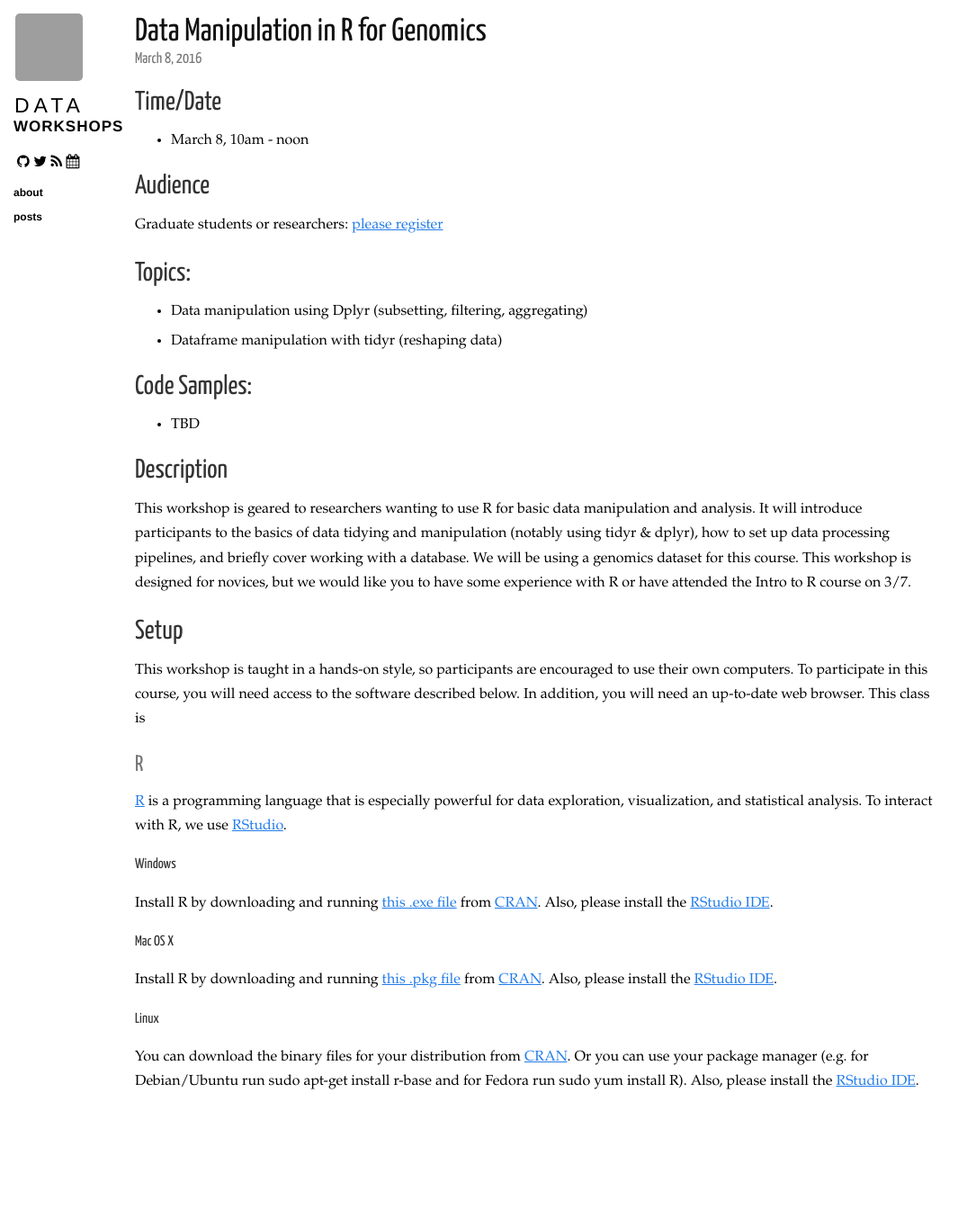
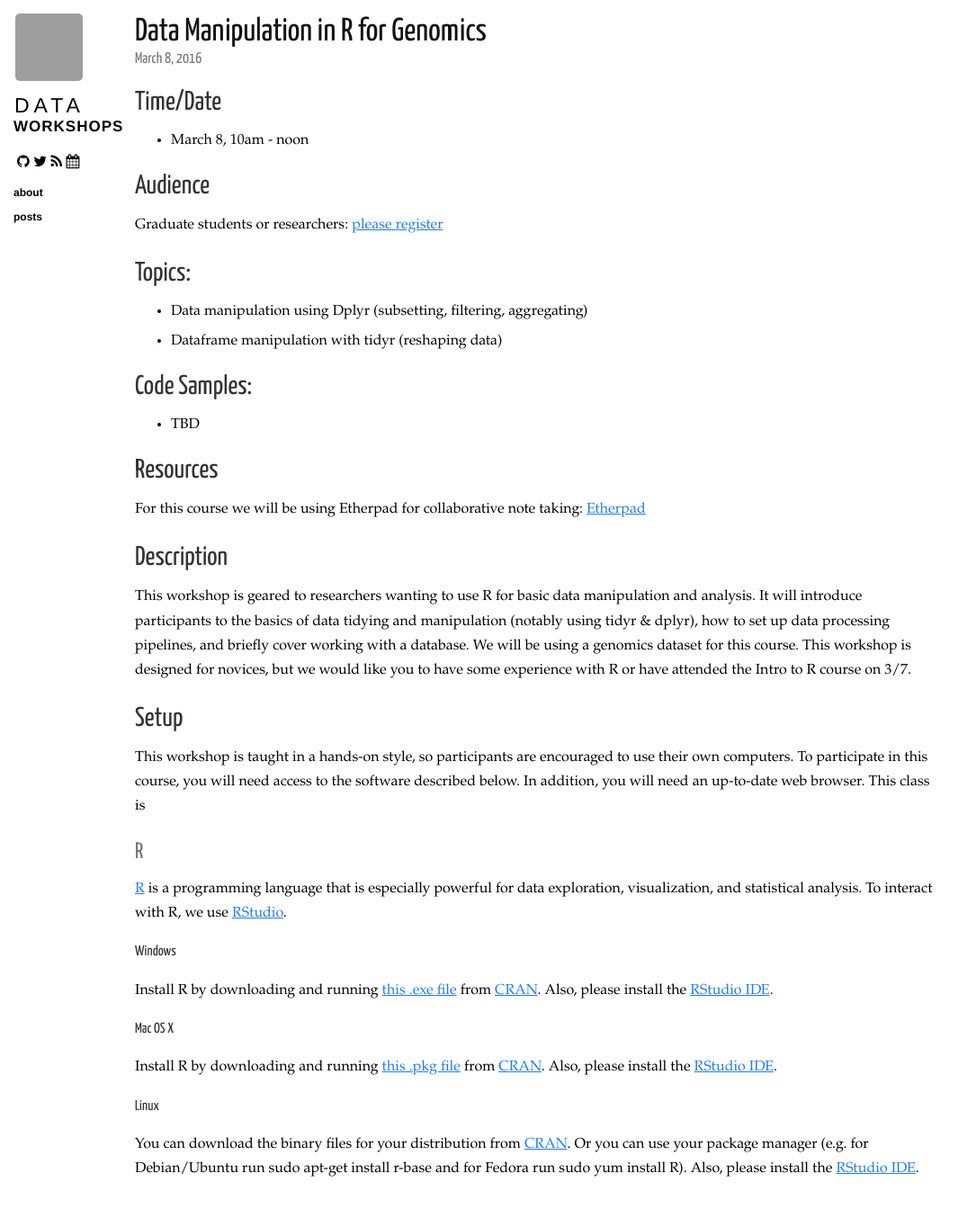
Before and after one commit to ucsdlib/workshops, a Jekyll site: the page built from _posts/2016-03-08-r-data-manipulation.markdown, in a window 1280 px wide. Shown: the whole page at 90% size, without its empty margins (0-1085 px from the left). Built offline with Jekyll 4.4.1, drawn with Linux system fonts in a browser that asks for light colours; nearby versions of some CDN libraries; Markdown is read by kramdown in place of the engine named in the settings; before the commit the page ends 1266 px from its top, so only the background shows below that; grey boxes are pictures that could not be loaded.

Commit message:
adding resources

```diff
--- a/_posts/2016-03-08-r-data-manipulation.markdown
+++ b/_posts/2016-03-08-r-data-manipulation.markdown
@@ -20,6 +20,12 @@ Graduate students or researchers: [please register](http://ucsd.libcal.com/event
 ## Code Samples:
 
  * TBD
+
+## Resources
+
+For this course we will be using Etherpad for collaborative note taking:
+[Etherpad](https://public.etherpad-mozilla.org/p/dmanip)
+
 
 ## Description
 
```
